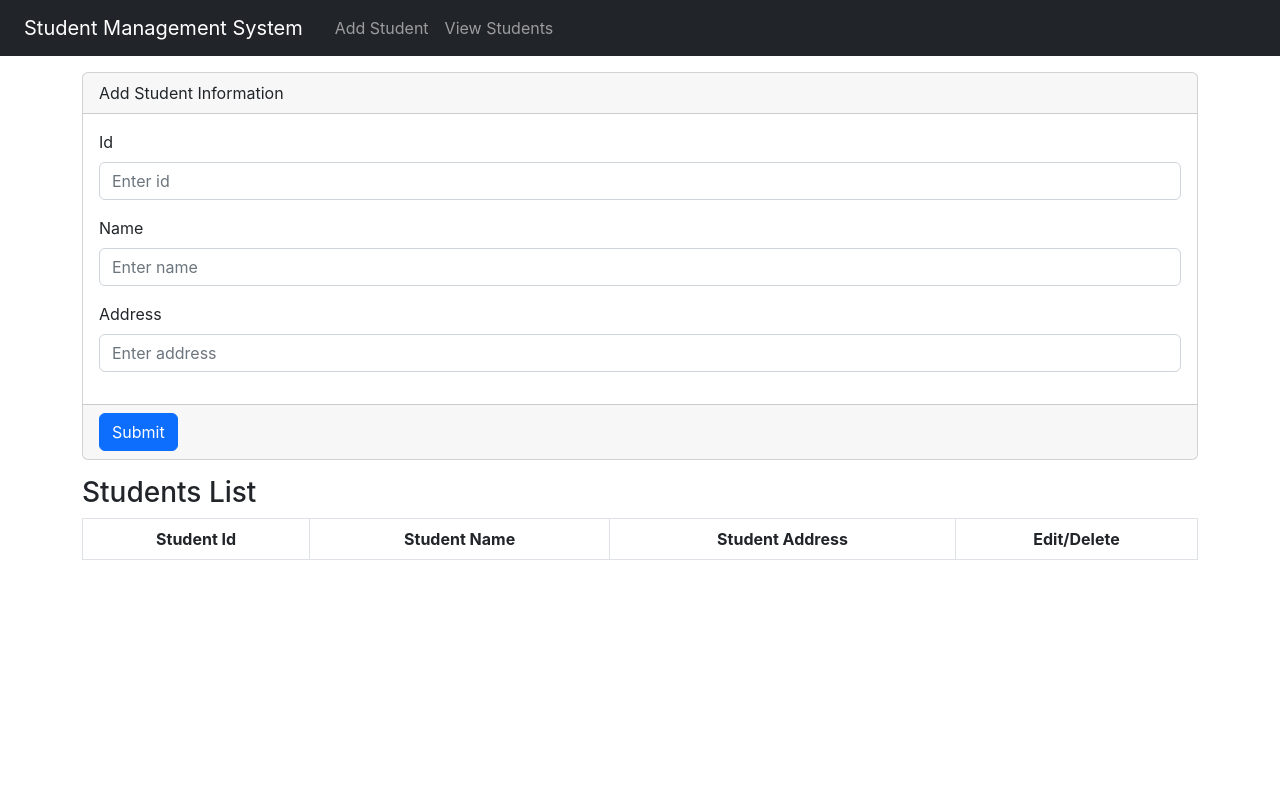
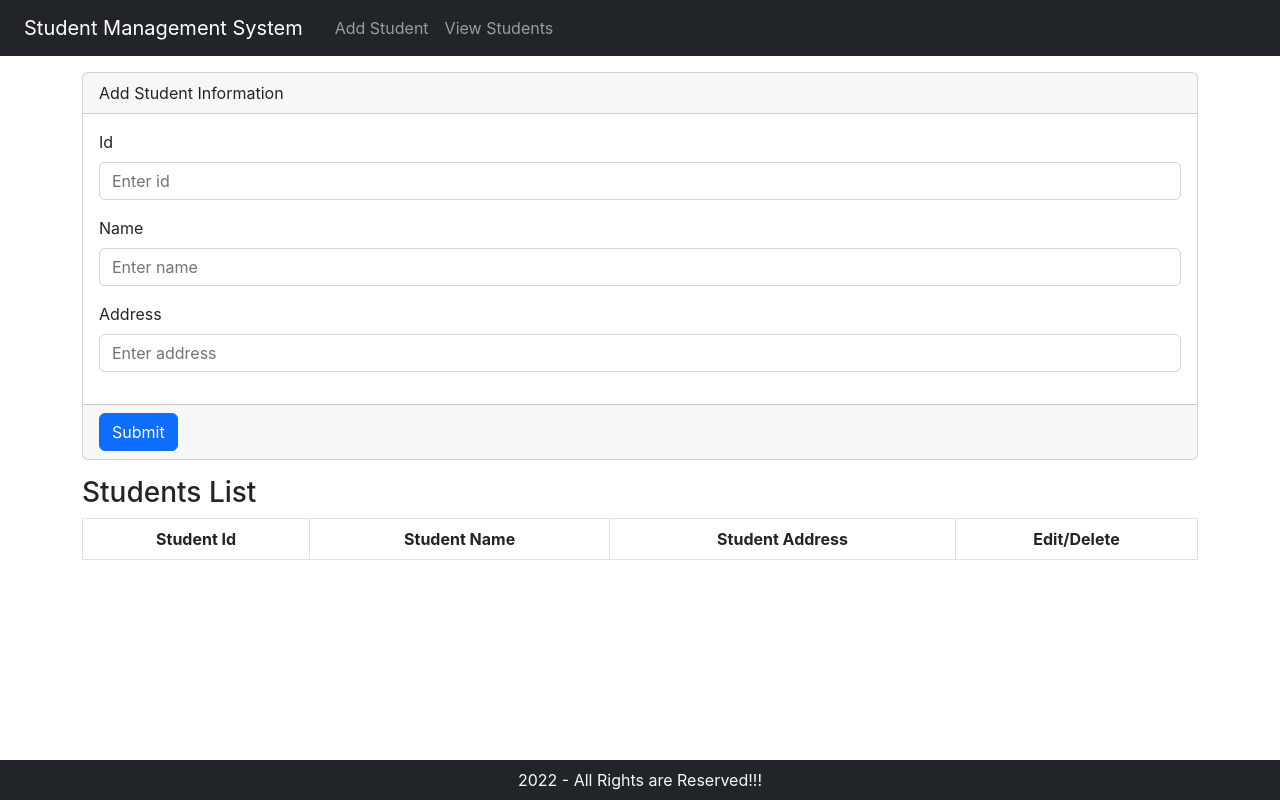
Before and after one commit to 20IT068/studentmanagementsystemfrontend, a React (Create React App) app in the folder studentmanagementfrontend/studentmanagementsystemfrontend/: page / in a window 1280 px wide. Built offline with nearby package versions, Linux system fonts and the light colour scheme.

Commit message:
Added Footer

```diff
--- a/studentmanagementfrontend/studentmanagementsystemfrontend/src/App.js
+++ b/studentmanagementfrontend/studentmanagementsystemfrontend/src/App.js
@@ -1,13 +1,14 @@
+import Footer from './components/Footer';
 import NavigationBar from './components/NavigationBar';
 import Student from './components/Student';
 import StudentList from './components/StudentList';
-
 function App() {
   return (
     <div className="App">
       <NavigationBar/>
       <Student/>
       <StudentList/>
+      <Footer/>
     </div>
   );
 }
--- /dev/null
+++ b/studentmanagementfrontend/studentmanagementsystemfrontend/src/components/Footer.js
@@ -0,0 +1,20 @@
+import React from 'react';
+import Navbar from 'react-bootstrap/Navbar';
+import Container from 'react-bootstrap/Container';
+import Col from 'react-bootstrap/Col';
+
+export default function Footer() {
+    let year = new Date().getFullYear();
+
+  return (
+    <div>
+      <Navbar fixed="bottom" bg="dark" variant="dark">
+        <Container  className="text-center text-muted">
+            <Col lg={12} className="text-center text-light">
+            {year} - All Rights are Reserved!!!
+            </Col>
+        </Container>
+      </Navbar>
+    </div>
+  )
+}
```
